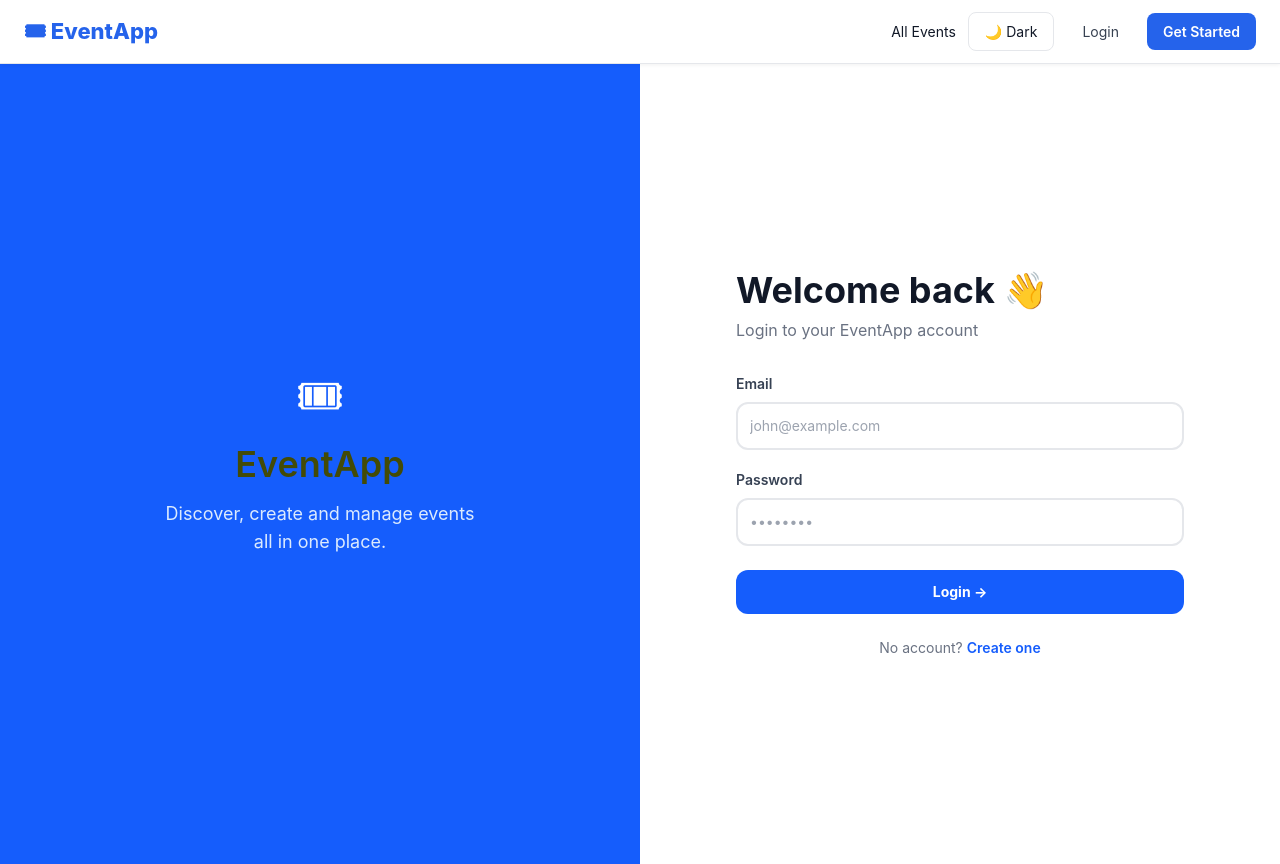
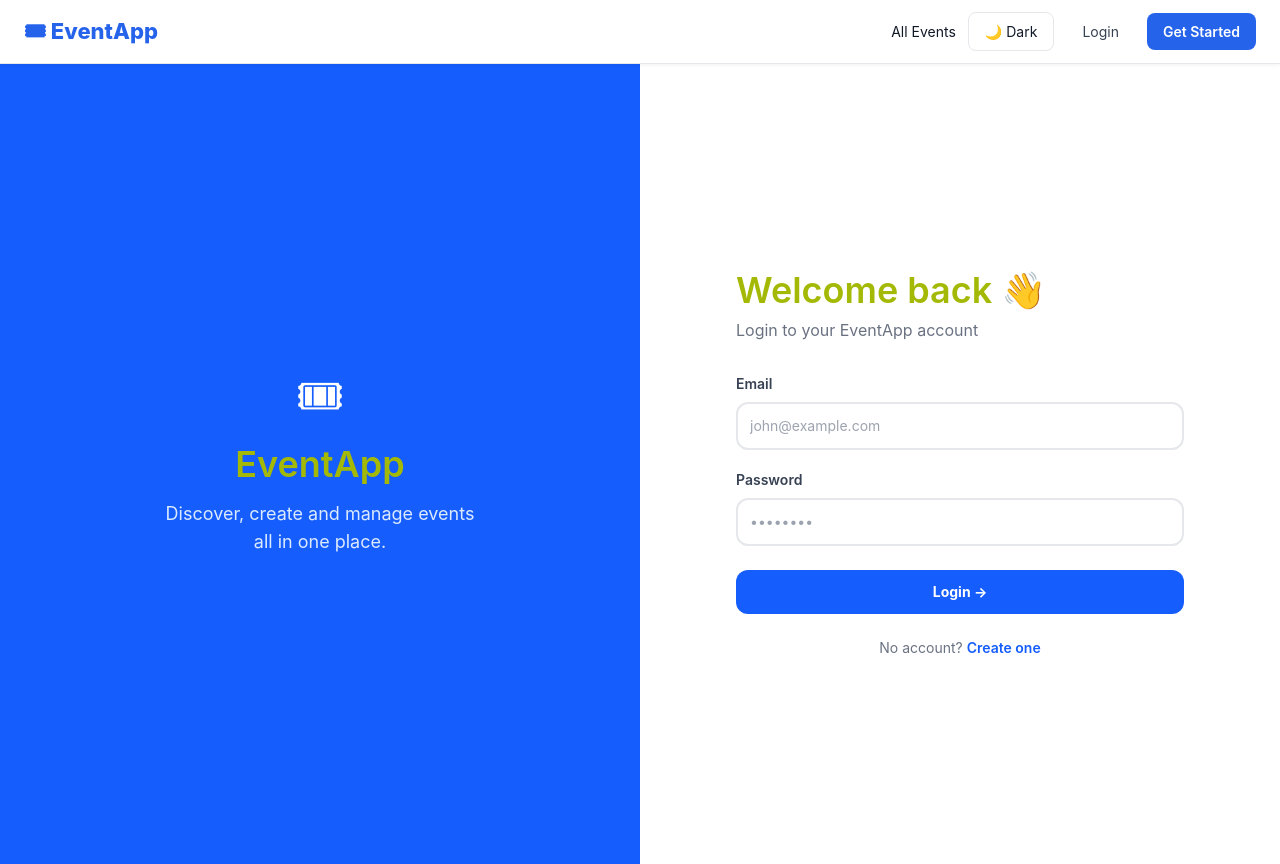
Before and after one commit to cads01/EVENT_APP, a React (Vite) app in the folder client/: page /login in a window 1280 px wide. Built offline with nearby package versions, Linux system fonts and the light colour scheme.

Commit message:
Correcting color

```diff
--- a/client/src/index.css
+++ b/client/src/index.css
@@ -32,13 +32,13 @@ body {
 }
 
 h1  {
-  color: #111827;
+  color: #f3ffd8;
   font-weight: 700;
 }
 
 h2, h3, h4, h5, h6
 {
-  color: #434b06;
+  color: #a4b905;
   font-weight: 600;
 }
 input, textarea, select {
--- a/client/src/pages/EventDetail.jsx
+++ b/client/src/pages/EventDetail.jsx
@@ -158,7 +158,7 @@ export default function EventDetail() {
       {/* Content */}
       <div className="max-w-4xl mx-auto px-5 py-10">
         <div className="bg-zinc-900 border border-zinc-800 rounded-3xl p-8 mb-4">
-          <h2 className="text-4xl font-black mb-8 leading-tight">{event.title}</h2>
+          <h1 className="text-4xl font-black mb-8 leading-tight">{event.title}</h1>
 
           {/* Info cards */}
           <div className="grid grid-cols-1 md:grid-cols-3 gap-3 mb-8">
--- a/client/src/pages/Login.jsx
+++ b/client/src/pages/Login.jsx
@@ -37,7 +37,7 @@ export default function Login() {
       {/* Right Panel */}
       <div className="w-full md:w-1/2 flex items-center justify-center bg-white px-8">
         <div className="w-full max-w-md">
-          <h1 className="text-4xl font-extrabold text-gray-900 mb-2">Welcome back 👋</h1>
+          <h2 className="text-4xl font-extrabold text-gray-900 mb-2">Welcome back 👋</h2>
           <p className="text-gray-500 mb-8">Login to your EventApp account</p>
 
           {error && (
```
